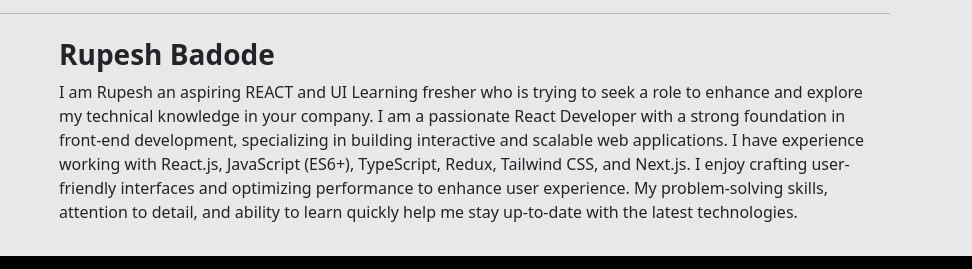
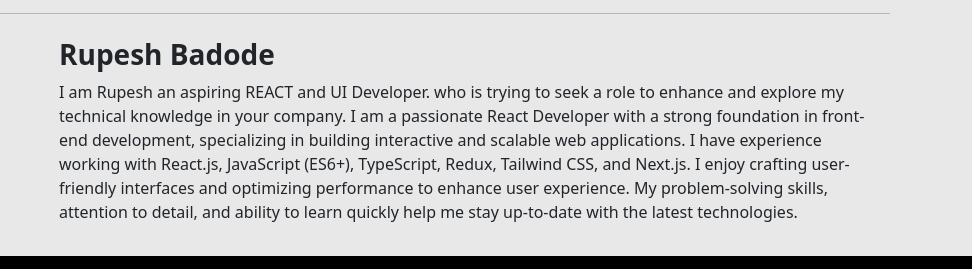
Before and after one commit to rupesh-badode/Portfolio, a plain HTML site: page index.html in a window 1280 px wide. Shown: the part 119-388 px from the top of the page, 308-1280 px from the left. Drawn offline with nearby package versions, Linux system fonts and the light colour scheme.

Commit message:
Update index.html

```diff
--- a/index.html
+++ b/index.html
@@ -76,7 +76,7 @@
                     <h3><b>Rupesh Badode</b></h3>
                     <p>
                        I am Rupesh an aspiring REACT and UI
-                        Learning fresher who is trying to seek a
+                        Developer. who is trying to seek a
                         role to enhance and explore my
                         technical knowledge in your company.
                        I am a passionate React Developer with a strong foundation in front-end development, specializing in building interactive and scalable web applications. I have experience working with React.js, JavaScript (ES6+), TypeScript, Redux, Tailwind CSS, and Next.js.
```
